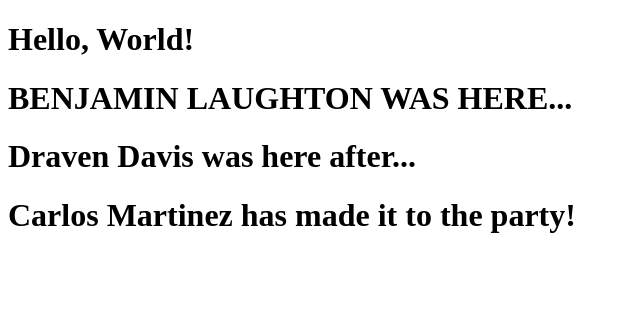
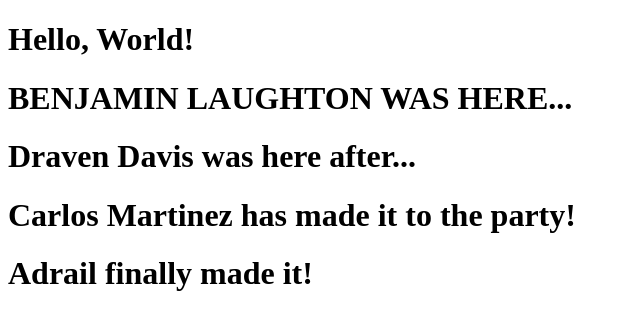
Before and after one commit to sloandjw/cis-1512, a plain HTML site: page index.html in a window 1280 px wide. Shown: the whole page, without its empty margins (0-640 px from the left). Drawn offline with Linux system fonts and the light colour scheme.

Commit message:
update index.html

```diff
--- a/index.html
+++ b/index.html
@@ -14,5 +14,8 @@
   <h1>Draven Davis was here after...</h1>
 
   <h1> Carlos Martinez has made it to the party! </h1>
+
+  <h1> Adrail finally made it! </h1>
+
 </body>
 </html>
```
